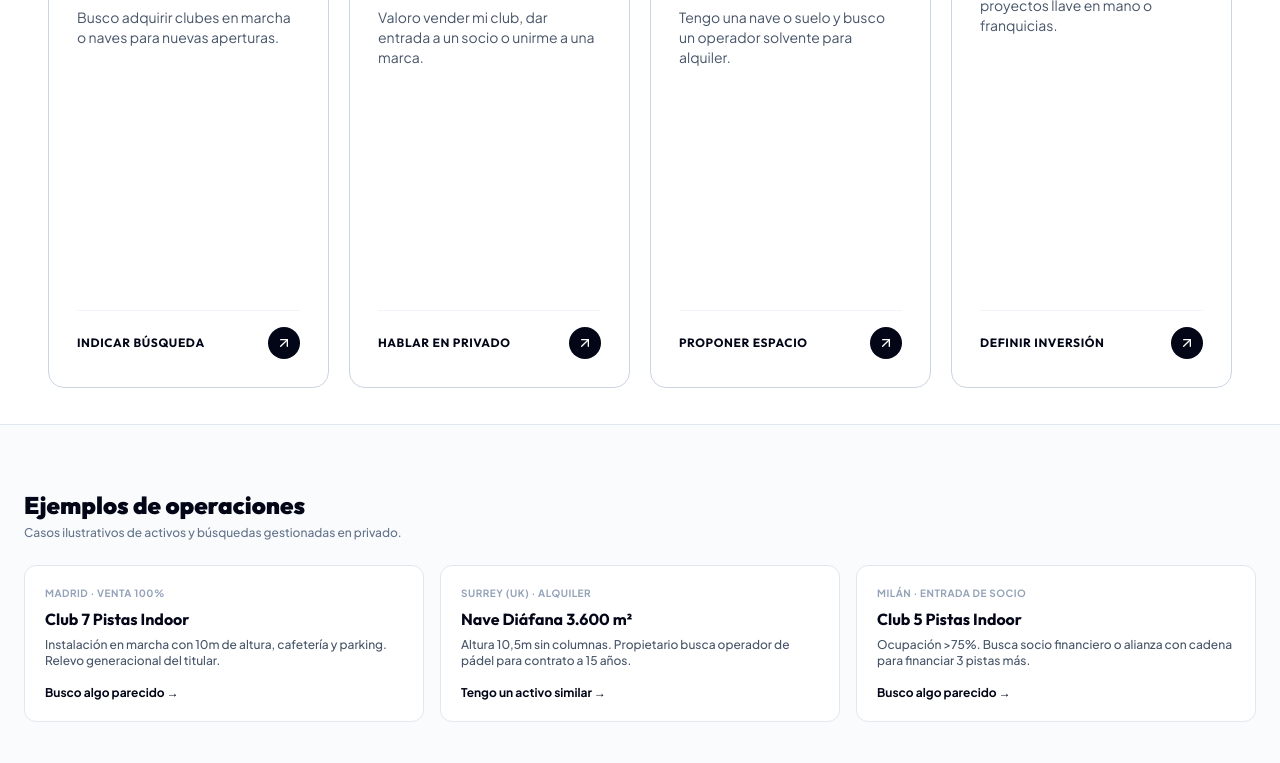
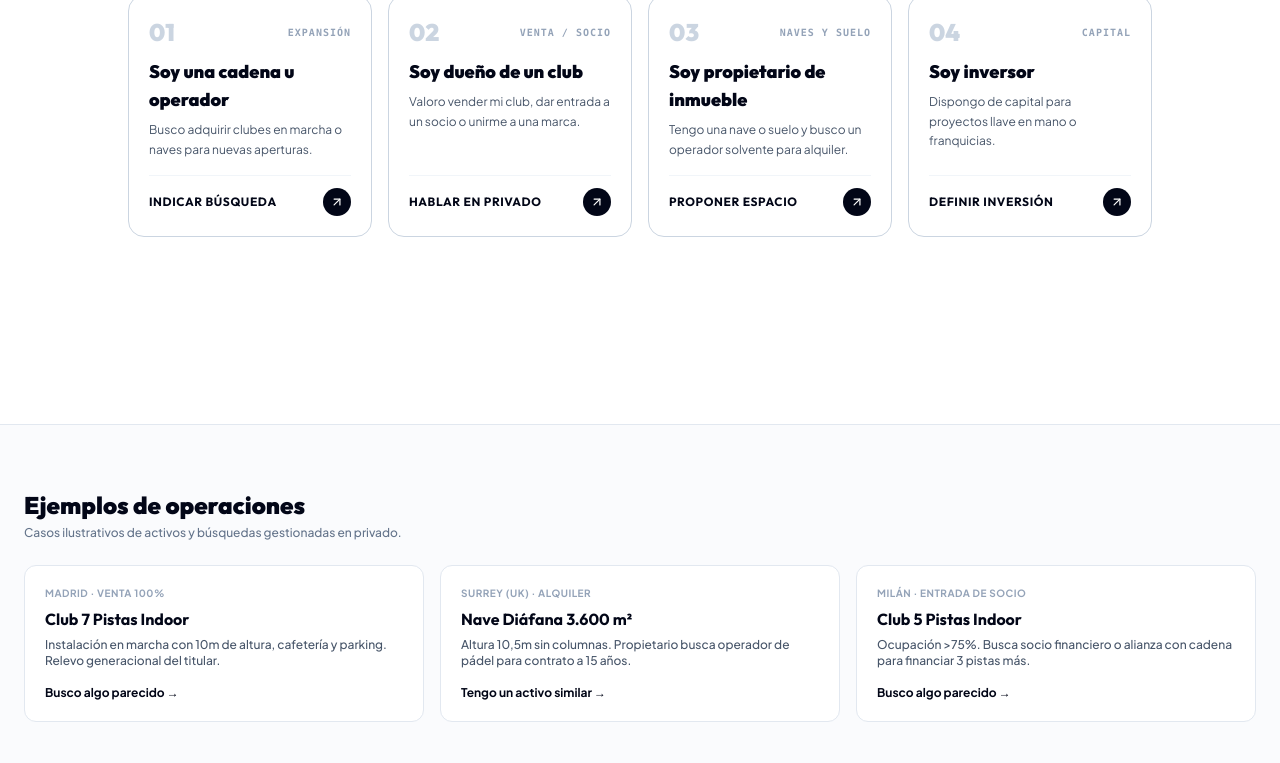
Before and after one commit to javiervs312-sketch/padelgree-web, a plain HTML site: page index.html in a window 1280 px wide. Shown: the part 376-1139 px from the top of the page. Drawn offline with nearby package versions, Linux system fonts and the light colour scheme.

Commit message:
style: compact narrow cards (max-w-5xl), generous top breathing margins, zero interior empty space

```diff
--- a/index.html
+++ b/index.html
@@ -228,114 +228,118 @@
   <!-- COMPENSADOR DE SCROLL -->
   <div class="h-14 sm:h-16 w-full" aria-hidden="true"></div>
 
-  <!-- SECCIÓN PRINCIPAL: ÚNICO TEXTO + 4 BOTONES EN FILA QUE ABARCAN TODA LA PANTALLA -->
-  <main class="w-full min-h-[calc(100vh-3.5rem)] sm:min-h-[calc(100vh-4rem)] flex flex-col justify-between px-4 sm:px-6 lg:px-8 xl:px-12 py-5 sm:py-7 max-w-[1440px] mx-auto">
+  <!-- SECCIÓN PRINCIPAL: ÚNICO TEXTO + 4 BOTONES COMPACTOS CENTRADOS EN PANTALLA -->
+  <main class="w-full min-h-[calc(100vh-3.5rem)] sm:min-h-[calc(100vh-4rem)] flex flex-col justify-center items-center px-4 sm:px-6 lg:px-8 py-10 sm:py-16 mx-auto">
+
+    <div class="max-w-5xl w-full mx-auto flex flex-col items-center">
 
       <!-- ÚNICO TEXTO APARTE DE LOS BOTONES: TITULAR OFICIAL EN EL IDIOMA DE TURNO -->
-    <div class="w-full text-center pt-2 pb-5 sm:pb-7">
-      <h1 class="font-heading font-black text-2xl sm:text-3xl md:text-4xl lg:text-5xl text-slate-950 tracking-tight leading-tight max-w-4xl mx-auto" data-i18n="hero_title">
+      <div class="w-full text-center mb-8 sm:mb-10">
+        <h1 class="font-heading font-black text-2xl sm:text-3xl md:text-4xl text-slate-950 tracking-tight leading-tight max-w-2xl mx-auto" data-i18n="hero_title">
           La red B2B confidencial para operaciones de pádel
         </h1>
       </div>
 
-    <!-- LOS 4 BOTONES EN FILA: DISEÑO MONOCROMÁTICO EDITORIAL DE ALTO CONTRASTE, CERO CLICHÉS IA -->
-    <div class="grid grid-cols-1 sm:grid-cols-2 lg:grid-cols-4 gap-4 sm:gap-5 w-full flex-1 items-stretch mb-2">
+      <!-- LOS 4 BOTONES EN FILA: ESTRECHOS, COMPACTOS, SIN HUECOS BLANCOS INNECESARIOS -->
+      <div class="grid grid-cols-1 sm:grid-cols-2 lg:grid-cols-4 gap-4 sm:gap-4.5 w-full">
 
         <!-- BOTÓN 1: CADENA U OPERADOR -->
-      <button onclick="handleRoleClick('cadena')" class="group text-left bg-white border border-slate-300 hover:border-slate-950 rounded-2xl p-6 sm:p-7 transition-all duration-200 flex flex-col justify-between cursor-pointer hover:shadow-xl hover:-translate-y-0.5 shadow-xs h-full">
+        <button onclick="handleRoleClick('cadena')" class="group text-left bg-white border border-slate-300 hover:border-slate-950 rounded-2xl p-5 transition-all duration-200 flex flex-col justify-between cursor-pointer hover:shadow-lg hover:-translate-y-0.5 shadow-2xs min-h-[190px] sm:min-h-[200px]">
           <div>
-          <div class="flex items-center justify-between mb-4">
-            <span class="font-heading font-black text-3xl sm:text-4xl text-slate-200 group-hover:text-slate-950 transition duration-200">01</span>
+            <div class="flex items-center justify-between mb-2.5">
+              <span class="font-heading font-black text-2xl text-slate-300 group-hover:text-slate-950 transition duration-200">01</span>
               <span class="text-[10px] font-mono font-bold tracking-widest text-slate-400 group-hover:text-slate-600 uppercase transition" data-i18n="role1_tag">EXPANSIÓN</span>
             </div>
-          <h2 class="font-heading font-black text-xl sm:text-2xl text-slate-950 leading-snug mb-2.5" data-i18n="role1_title">
+            <h2 class="font-heading font-black text-base sm:text-lg text-slate-950 leading-snug mb-1.5" data-i18n="role1_title">
               Soy una cadena u operador
             </h2>
-          <p class="text-xs sm:text-sm text-slate-600 leading-relaxed font-normal" data-i18n="role1_desc">
+            <p class="text-xs text-slate-600 leading-relaxed font-normal" data-i18n="role1_desc">
               Busco adquirir clubes en marcha o naves para nuevas aperturas.
             </p>
           </div>
-        <div class="w-full mt-6 pt-4 border-t border-slate-100 flex items-center justify-between">
+          <div class="w-full mt-4 pt-3 border-t border-slate-100 flex items-center justify-between">
             <span class="font-heading font-bold text-xs uppercase tracking-wider text-slate-950 group-hover:underline" data-i18n="role1_cta">
               Indicar búsqueda
             </span>
-          <span class="w-8 h-8 rounded-full bg-slate-950 text-white flex items-center justify-center group-hover:scale-110 transition duration-200">
-            <i data-lucide="arrow-up-right" class="w-4 h-4"></i>
+            <span class="w-7 h-7 rounded-full bg-slate-950 text-white flex items-center justify-center group-hover:scale-105 transition duration-200">
+              <i data-lucide="arrow-up-right" class="w-3.5 h-3.5"></i>
             </span>
           </div>
         </button>
 
         <!-- BOTÓN 2: DUEÑO DE CLUB -->
-      <button onclick="handleRoleClick('dueno')" class="group text-left bg-white border border-slate-300 hover:border-slate-950 rounded-2xl p-6 sm:p-7 transition-all duration-200 flex flex-col justify-between cursor-pointer hover:shadow-xl hover:-translate-y-0.5 shadow-xs h-full">
+        <button onclick="handleRoleClick('dueno')" class="group text-left bg-white border border-slate-300 hover:border-slate-950 rounded-2xl p-5 transition-all duration-200 flex flex-col justify-between cursor-pointer hover:shadow-lg hover:-translate-y-0.5 shadow-2xs min-h-[190px] sm:min-h-[200px]">
           <div>
-          <div class="flex items-center justify-between mb-4">
-            <span class="font-heading font-black text-3xl sm:text-4xl text-slate-200 group-hover:text-slate-950 transition duration-200">02</span>
+            <div class="flex items-center justify-between mb-2.5">
+              <span class="font-heading font-black text-2xl text-slate-300 group-hover:text-slate-950 transition duration-200">02</span>
               <span class="text-[10px] font-mono font-bold tracking-widest text-slate-400 group-hover:text-slate-600 uppercase transition" data-i18n="role2_tag">VENTA / SOCIO</span>
             </div>
-          <h2 class="font-heading font-black text-xl sm:text-2xl text-slate-950 leading-snug mb-2.5" data-i18n="role2_title">
+            <h2 class="font-heading font-black text-base sm:text-lg text-slate-950 leading-snug mb-1.5" data-i18n="role2_title">
               Soy dueño de un club
             </h2>
-          <p class="text-xs sm:text-sm text-slate-600 leading-relaxed font-normal" data-i18n="role2_desc">
+            <p class="text-xs text-slate-600 leading-relaxed font-normal" data-i18n="role2_desc">
               Valoro vender mi club, dar entrada a un socio o unirme a una marca.
             </p>
           </div>
-        <div class="w-full mt-6 pt-4 border-t border-slate-100 flex items-center justify-between">
+          <div class="w-full mt-4 pt-3 border-t border-slate-100 flex items-center justify-between">
             <span class="font-heading font-bold text-xs uppercase tracking-wider text-slate-950 group-hover:underline" data-i18n="role2_cta">
               Hablar en privado
             </span>
-          <span class="w-8 h-8 rounded-full bg-slate-950 text-white flex items-center justify-center group-hover:scale-110 transition duration-200">
-            <i data-lucide="arrow-up-right" class="w-4 h-4"></i>
+            <span class="w-7 h-7 rounded-full bg-slate-950 text-white flex items-center justify-center group-hover:scale-105 transition duration-200">
+              <i data-lucide="arrow-up-right" class="w-3.5 h-3.5"></i>
             </span>
           </div>
         </button>
 
         <!-- BOTÓN 3: PROPIETARIO DE INMUEBLE -->
-      <button onclick="handleRoleClick('inmueble')" class="group text-left bg-white border border-slate-300 hover:border-slate-950 rounded-2xl p-6 sm:p-7 transition-all duration-200 flex flex-col justify-between cursor-pointer hover:shadow-xl hover:-translate-y-0.5 shadow-xs h-full">
+        <button onclick="handleRoleClick('inmueble')" class="group text-left bg-white border border-slate-300 hover:border-slate-950 rounded-2xl p-5 transition-all duration-200 flex flex-col justify-between cursor-pointer hover:shadow-lg hover:-translate-y-0.5 shadow-2xs min-h-[190px] sm:min-h-[200px]">
           <div>
-          <div class="flex items-center justify-between mb-4">
-            <span class="font-heading font-black text-3xl sm:text-4xl text-slate-200 group-hover:text-slate-950 transition duration-200">03</span>
+            <div class="flex items-center justify-between mb-2.5">
+              <span class="font-heading font-black text-2xl text-slate-300 group-hover:text-slate-950 transition duration-200">03</span>
               <span class="text-[10px] font-mono font-bold tracking-widest text-slate-400 group-hover:text-slate-600 uppercase transition" data-i18n="role3_tag">NAVES Y SUELO</span>
             </div>
-          <h2 class="font-heading font-black text-xl sm:text-2xl text-slate-950 leading-snug mb-2.5" data-i18n="role3_title">
+            <h2 class="font-heading font-black text-base sm:text-lg text-slate-950 leading-snug mb-1.5" data-i18n="role3_title">
               Soy propietario de inmueble
             </h2>
-          <p class="text-xs sm:text-sm text-slate-600 leading-relaxed font-normal" data-i18n="role3_desc">
+            <p class="text-xs text-slate-600 leading-relaxed font-normal" data-i18n="role3_desc">
               Tengo una nave o suelo y busco un operador solvente para alquiler.
             </p>
           </div>
-        <div class="w-full mt-6 pt-4 border-t border-slate-100 flex items-center justify-between">
+          <div class="w-full mt-4 pt-3 border-t border-slate-100 flex items-center justify-between">
             <span class="font-heading font-bold text-xs uppercase tracking-wider text-slate-950 group-hover:underline" data-i18n="role3_cta">
               Proponer espacio
             </span>
-          <span class="w-8 h-8 rounded-full bg-slate-950 text-white flex items-center justify-center group-hover:scale-110 transition duration-200">
-            <i data-lucide="arrow-up-right" class="w-4 h-4"></i>
+            <span class="w-7 h-7 rounded-full bg-slate-950 text-white flex items-center justify-center group-hover:scale-105 transition duration-200">
+              <i data-lucide="arrow-up-right" class="w-3.5 h-3.5"></i>
             </span>
           </div>
         </button>
 
         <!-- BOTÓN 4: INVERSOR -->
-      <button onclick="handleRoleClick('inversor')" class="group text-left bg-white border border-slate-300 hover:border-slate-950 rounded-2xl p-6 sm:p-7 transition-all duration-200 flex flex-col justify-between cursor-pointer hover:shadow-xl hover:-translate-y-0.5 shadow-xs h-full">
+        <button onclick="handleRoleClick('inversor')" class="group text-left bg-white border border-slate-300 hover:border-slate-950 rounded-2xl p-5 transition-all duration-200 flex flex-col justify-between cursor-pointer hover:shadow-lg hover:-translate-y-0.5 shadow-2xs min-h-[190px] sm:min-h-[200px]">
           <div>
-          <div class="flex items-center justify-between mb-4">
-            <span class="font-heading font-black text-3xl sm:text-4xl text-slate-200 group-hover:text-slate-950 transition duration-200">04</span>
+            <div class="flex items-center justify-between mb-2.5">
+              <span class="font-heading font-black text-2xl text-slate-300 group-hover:text-slate-950 transition duration-200">04</span>
               <span class="text-[10px] font-mono font-bold tracking-widest text-slate-400 group-hover:text-slate-600 uppercase transition" data-i18n="role4_tag">CAPITAL</span>
             </div>
-          <h2 class="font-heading font-black text-xl sm:text-2xl text-slate-950 leading-snug mb-2.5" data-i18n="role4_title">
+            <h2 class="font-heading font-black text-base sm:text-lg text-slate-950 leading-snug mb-1.5" data-i18n="role4_title">
               Soy inversor
             </h2>
-          <p class="text-xs sm:text-sm text-slate-600 leading-relaxed font-normal" data-i18n="role4_desc">
+            <p class="text-xs text-slate-600 leading-relaxed font-normal" data-i18n="role4_desc">
               Dispongo de capital para proyectos llave en mano o franquicias.
             </p>
           </div>
-        <div class="w-full mt-6 pt-4 border-t border-slate-100 flex items-center justify-between">
+          <div class="w-full mt-4 pt-3 border-t border-slate-100 flex items-center justify-between">
             <span class="font-heading font-bold text-xs uppercase tracking-wider text-slate-950 group-hover:underline" data-i18n="role4_cta">
               Definir inversión
             </span>
-          <span class="w-8 h-8 rounded-full bg-slate-950 text-white flex items-center justify-center group-hover:scale-110 transition duration-200">
-            <i data-lucide="arrow-up-right" class="w-4 h-4"></i>
+            <span class="w-7 h-7 rounded-full bg-slate-950 text-white flex items-center justify-center group-hover:scale-105 transition duration-200">
+              <i data-lucide="arrow-up-right" class="w-3.5 h-3.5"></i>
             </span>
           </div>
         </button>
+
+      </div>
 
     </div>
 
```
Lines whose indentation alone changed are shown as unchanged.
